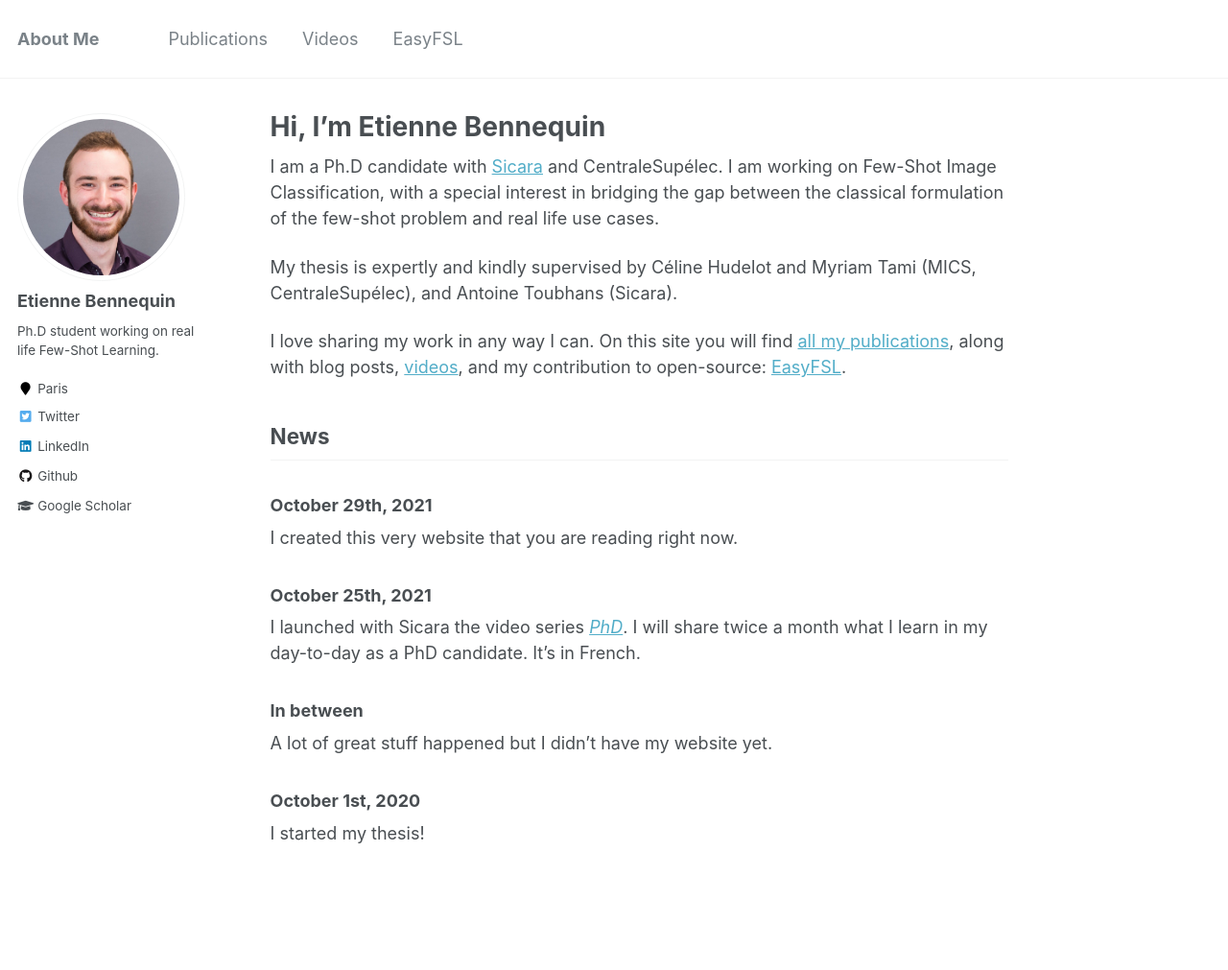
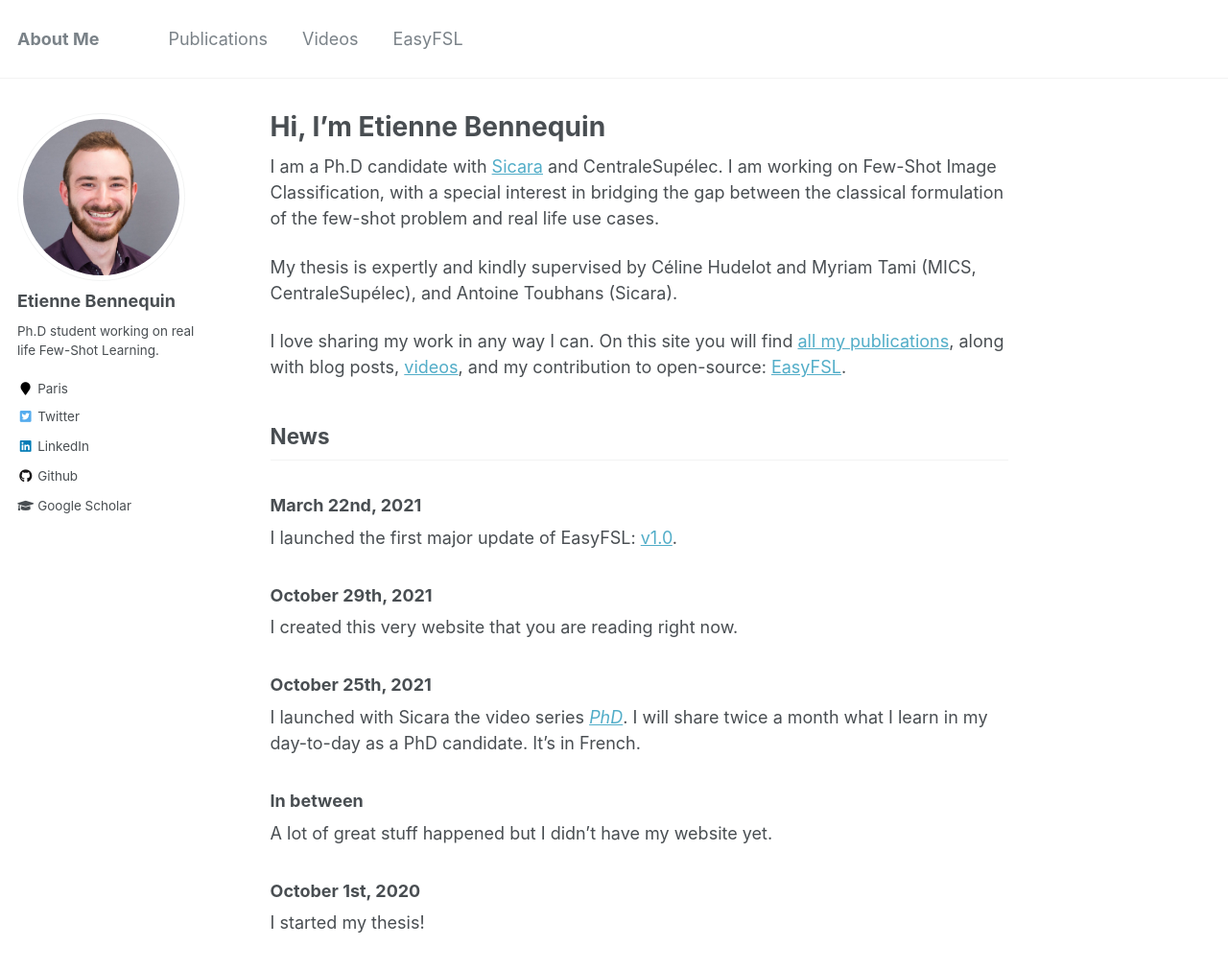
Before and after one commit to ebennequin/ebennequin.github.io, a Jekyll site: the page built from _pages/about.md, in a window 1280 px wide and 1188 px high. Shown: the top 1011 px of the window at 96% size. Built offline with Jekyll 4.4.1, drawn with Linux system fonts in a browser that asks for light colours.

```diff
--- a/_pages/about.md
+++ b/_pages/about.md
@@ -17,10 +17,13 @@ and Antoine Toubhans (Sicara).
 
 I love sharing my work in any way I can. On this site you will find [all my publications](https://ebennequin.github.io/publications/),
 along with blog posts, [videos](https://ebennequin.github.io/videos/),
-and my contribution to open-source: [EasyFSL](https://ebennequin.github.io/videos/).
+and my contribution to open-source: [EasyFSL](https://ebennequin.github.io/easyfsl/).
 
 
 ## News
+
+### March 22nd, 2021
+I launched the first major update of EasyFSL: [v1.0](https://github.com/sicara/easy-few-shot-learning/releases/tag/v1.0.0).
 
 ### October 29th, 2021
 I created this very website that you are reading right now.
```
Also changed, not shown: _pages/easyfsl.md (+2 -0 lines), resources/images/easyfsl.png (added).
